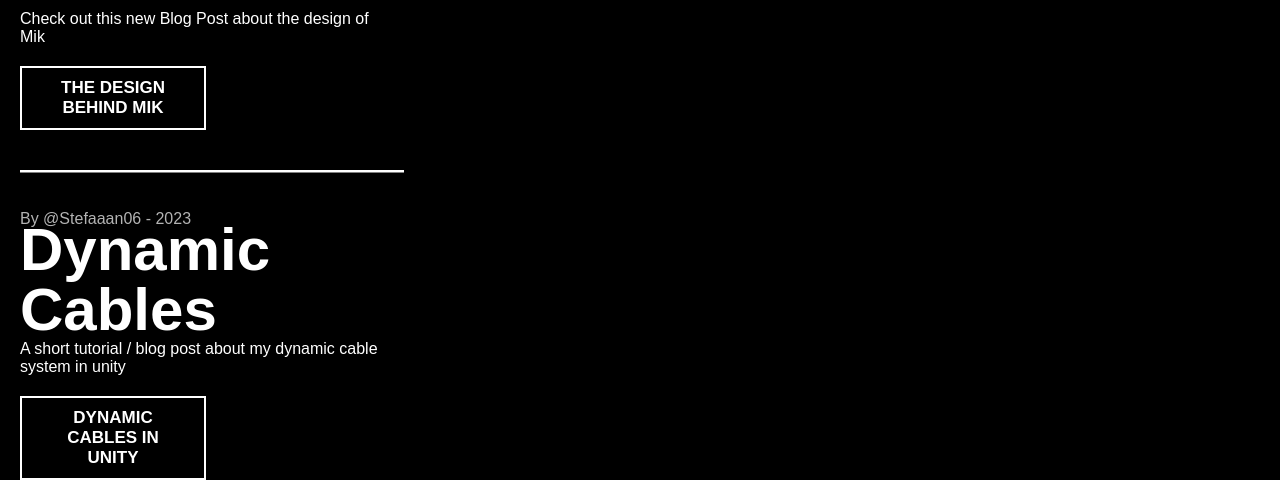
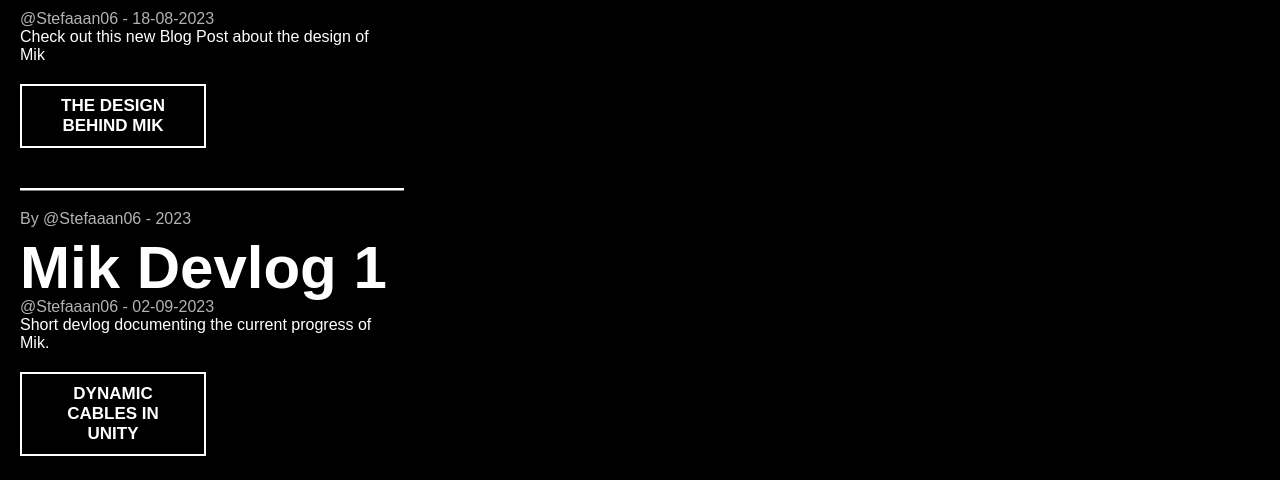
Before and after one commit to Stefaaan06/Portfolio-Website, a plain HTML site: page html/index.html in a window 1280 px wide. Shown: the part 865-1345 px from the top of the page. After the commit the page ends 1321 px from the top, so only its background shows below. Drawn offline with Linux system fonts and the light colour scheme.

Commit message:
Blog update

```diff
--- a/html/index.html
+++ b/html/index.html
@@ -55,6 +55,7 @@
             </svg>
             <div class="part0-info flex column">
                 <h2>The Game Design of Mik</h2>
+                <a href="https://twitter.com/Stefaaan06" class="moreInfo" target="_blank">@Stefaaan06 - 18-08-2023</a>
                 <p>Check out this new Blog Post about the design of Mik
                 </p>
                 <button class="btn" onclick="window.open('https://stefaaan06.com/html/blogposts/mikgamedesignpost')">
@@ -68,10 +69,11 @@
                 <line x1="0" y1="0" x2="8000" y2="0" style="stroke:rgb(255,255,255);stroke-width:5" />
             </svg>
             <div class="part0-info flex column">
-                <h2>Dynamic Cables</h2>
-                <p>A short tutorial / blog post about my dynamic cable system in unity
+                <h2>Mik Devlog 1</h2>
+                <a href="https://twitter.com/Stefaaan06" class="moreInfo" target="_blank">@Stefaaan06 - 02-09-2023</a>
+                <p>Short devlog documenting the current progress of Mik.
                 </p>
-                <button class="btn" onclick="window.open('https://stefaaan06.com/html/blogposts/dynamiccables')">
+                <button class="btn" onclick="window.open('https://store.steampowered.com/news/app/2547010/view/3676680576869832935')">
                     Dynamic cables in Unity
                 </button>
             </div>
```
Also changed, not shown: html/Blog.html (+11 -0 lines), html/BlogPosts/DynamicCables.html (+2 -0 lines), html/BlogPosts/MikGameDesignPost.html (+1 -0 lines).
